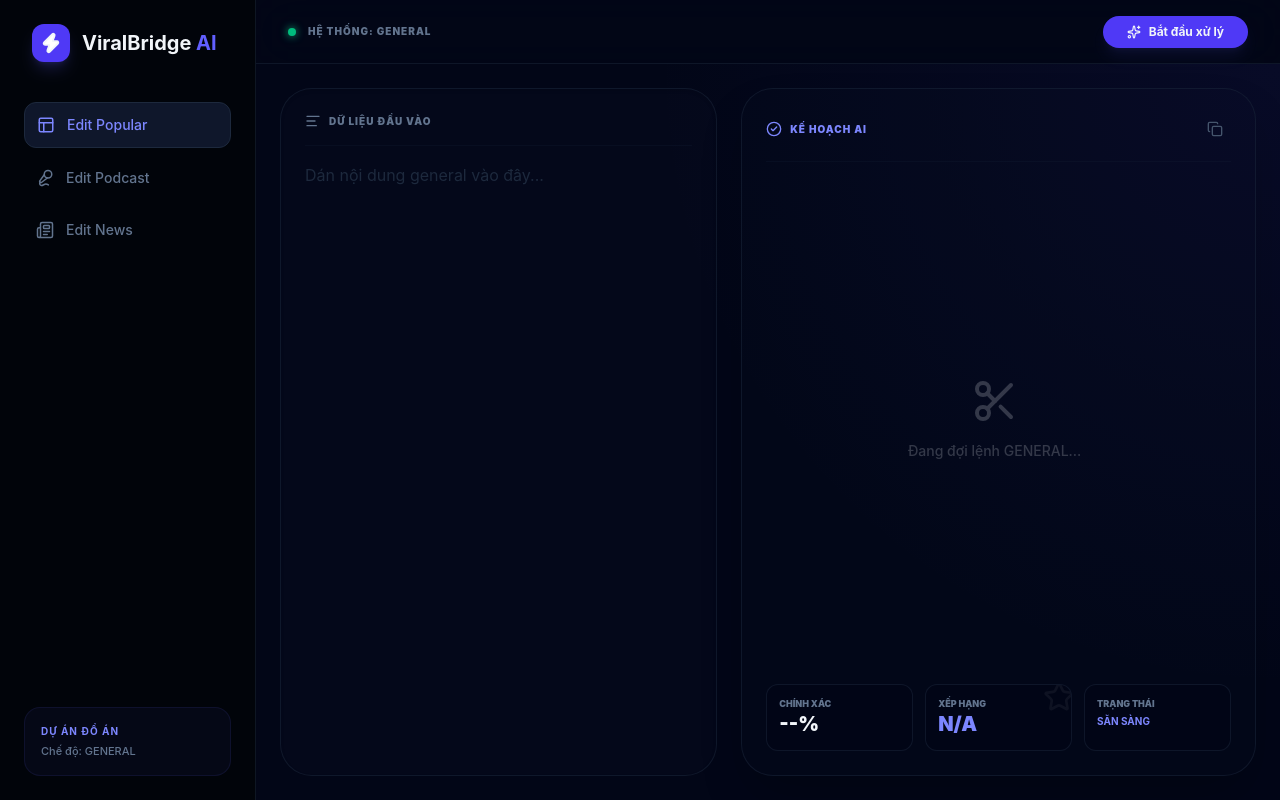
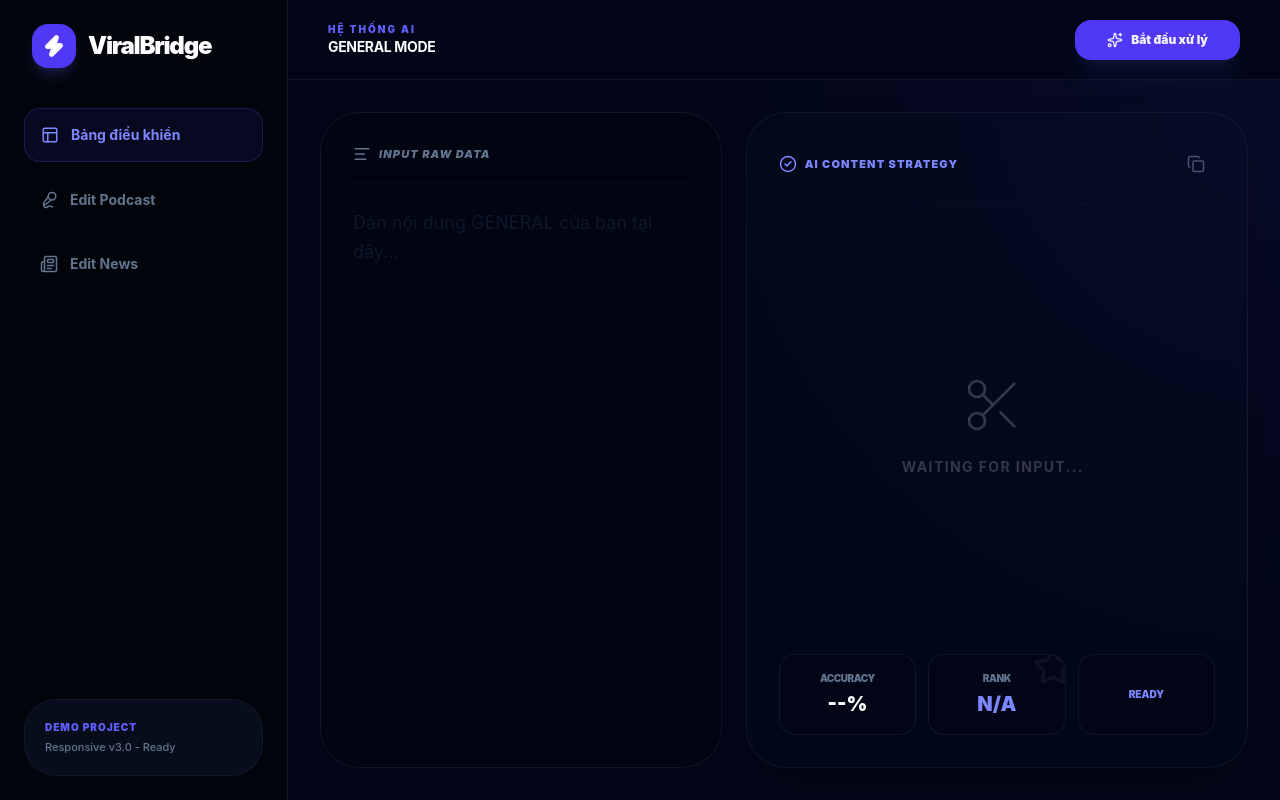
Before and after one commit to hyouka7749/viral-bridge-ai, a React (Vite) app: page / in a window 1280 px wide. Built offline with nearby package versions, Linux system fonts and the light colour scheme.

Commit message:
update 29/3

```diff
--- a/src/App.css
+++ b/src/App.css
@@ -1,20 +1,15 @@
+/* Nền Gradient mượt */
 .main-bg-gradient {
   background: radial-gradient(circle at top right, rgba(79, 70, 229, 0.08), transparent, transparent);
 }
 
-.custom-scrollbar::-webkit-scrollbar {
-  width: 4px;
-}
+/* Thanh cuộn chuyên nghiệp */
+.custom-scrollbar::-webkit-scrollbar { width: 4px; }
+.custom-scrollbar::-webkit-scrollbar-track { background: transparent; }
+.custom-scrollbar::-webkit-scrollbar-thumb { background: #1e293b; border-radius: 10px; }
+.custom-scrollbar::-webkit-scrollbar-thumb:hover { background: #4f46e5; }
 
-.custom-scrollbar::-webkit-scrollbar-thumb {
-  background: #1e293b;
-  border-radius: 10px;
-}
-
-.custom-scrollbar::-webkit-scrollbar-thumb:hover {
-  background: #4f46e5;
-}
-
-.scrollbar-hide::-webkit-scrollbar {
-  display: none;
-}
+/* Ép Markdown hiển thị đẹp */
+.prose h3 { margin-top: 2rem !important; color: #818cf8 !important; font-weight: 900 !important; font-size: 1.25rem !important; }
+.prose hr { border-color: rgba(30, 41, 59, 0.5) !important; margin: 1.5rem 0 !important; }
+.prose strong { color: #10b981 !important; }
--- a/src/App.jsx
+++ b/src/App.jsx
@@ -11,54 +11,43 @@ export default function App() {
   const [script, setScript] = useState('');
   const [optimizedScript, setOptimizedScript] = useState('');
   const [isLoading, setIsLoading] = useState(false);
-  const [metrics, setMetrics] = useState({ score: '--', status: 'Sẵn sàng', rating: 'N/A' });
+  const [isSidebarOpen, setIsSidebarOpen] = useState(false);
+  const [metrics, setMetrics] = useState({ score: '--', status: 'READY', rating: 'N/A' });
 
   const handleOptimize = async () => {
-    if (!script.trim()) return alert("Vui lòng dán nội dung!");
+    if (!script.trim()) return alert("Vui lòng dán nội dung kịch bản!");
     setIsLoading(true);
     setOptimizedScript('');
-
     try {
       const genAI = new GoogleGenerativeAI(import.meta.env.VITE_GEMINI_API_KEY);
-      const model = genAI.getGenerativeModel({
-        model: "gemini-3-flash-preview",
-        systemInstruction: PROMPTS[activeMode]
-      });
-
+      const model = genAI.getGenerativeModel({ model: "gemini-3-flash-preview", systemInstruction: PROMPTS[activeMode] });
       const result = await model.generateContent(`Analyze this transcript: \n\n ${script}`);
       const responseText = result.response.text();
+
       const ratingMatch = responseText.match(/\[RATING\]:\s*(\w+)/);
       const extractedRating = ratingMatch ? ratingMatch[1] : 'A';
 
       setOptimizedScript(responseText.replace(/\[RATING\]:.*$/, ''));
       setMetrics({
         score: Math.floor(Math.random() * (99 - 92 + 1) + 92).toString(),
-        status: `Đã xử lý (${activeMode})`,
+        status: `PROCESSED (${activeMode})`,
         rating: extractedRating
       });
-    } catch (error) {
-      setOptimizedScript("### ❌ Lỗi kết nối AI");
-    } finally {
-      setIsLoading(false);
-    }
+    } catch (error) { setOptimizedScript("### ❌ Lỗi kết nối AI"); } finally { setIsLoading(false); }
   };
 
   const getRatingColor = (r) => {
-    if (r === 'S') return 'text-amber-400 drop-shadow-[0_0_8px_rgba(251,191,36,0.4)]';
+    if (r === 'S') return 'text-amber-400 drop-shadow-[0_0_10px_rgba(251,191,36,0.4)]';
     if (r === 'A') return 'text-emerald-400';
     return 'text-indigo-400';
   };
 
   return (
-    <div className="flex h-screen bg-[#020617] text-slate-100 font-sans selection:bg-indigo-500/30 overflow-hidden">
-      <Sidebar activeMode={activeMode} setActiveMode={setActiveMode} />
-      <main className="flex-1 flex flex-col min-w-0">
-        <Header isLoading={isLoading} activeMode={activeMode} onOptimize={handleOptimize} />
-        <EditorArea
-          script={script} setScript={setScript} optimizedScript={optimizedScript}
-          isLoading={isLoading} metrics={metrics} activeMode={activeMode}
-          getRatingColor={getRatingColor} onCopy={() => {navigator.clipboard.writeText(optimizedScript); alert("Đã copy!")}}
-        />
+    <div className="flex h-screen bg-[#020617] text-slate-100 font-sans selection:bg-indigo-500/30 overflow-hidden relative">
+      <Sidebar activeMode={activeMode} setActiveMode={setActiveMode} isOpen={isSidebarOpen} onClose={() => setIsSidebarOpen(false)} />
+      <main className="flex-1 flex flex-col min-w-0 w-full relative h-full">
+        <Header isLoading={isLoading} activeMode={activeMode} onOptimize={handleOptimize} onMenuClick={() => setIsSidebarOpen(true)} />
+        <EditorArea script={script} setScript={setScript} optimizedScript={optimizedScript} isLoading={isLoading} metrics={metrics} activeMode={activeMode} getRatingColor={getRatingColor} onCopy={() => {navigator.clipboard.writeText(optimizedScript); alert("Success!");}} />
       </main>
     </div>
   );
--- a/src/components/EditorArea.jsx
+++ b/src/components/EditorArea.jsx
@@ -3,45 +3,65 @@ import ReactMarkdown from 'react-markdown';
 import { AlignLeft, CheckCircle2, Copy, Scissors, Star } from 'lucide-react';
 
 const EditorArea = ({ script, setScript, optimizedScript, isLoading, metrics, activeMode, getRatingColor, onCopy }) => (
-  <div className="flex-1 flex p-6 gap-6 main-bg-gradient overflow-hidden">
-    <div className="flex-1 flex flex-col bg-slate-900/20 rounded-[2rem] border border-slate-800/50 p-6 overflow-hidden shadow-inner">
-      <div className="flex items-center gap-2 text-slate-500 mb-4 border-b border-slate-800/20 pb-4">
-        <AlignLeft size={16} /> <span className="text-[10px] font-black uppercase tracking-widest">Dữ liệu đầu vào</span>
+  <div className="flex-1 flex flex-col lg:flex-row p-4 lg:p-8 gap-6 main-bg-gradient overflow-y-auto custom-scrollbar">
+
+    {/* CỘT NHẬP TRANSCRIPT */}
+    <div className="w-full h-[400px] lg:h-full lg:flex-1 flex flex-col bg-[#01040a]/40 rounded-[2.5rem] border border-slate-800/50 p-6 lg:p-8 shadow-inner shrink-0 lg:shrink">
+      <div className="flex items-center gap-2 text-slate-500 mb-6 border-b border-slate-800/20 pb-5">
+        <AlignLeft size={18} />
+        <span className="text-[11px] font-black uppercase tracking-widest italic">Input Raw Data</span>
       </div>
-      <textarea className="flex-1 bg-transparent border-none focus:ring-0 text-base resize-none placeholder-slate-800 outline-none custom-scrollbar leading-relaxed"
-        placeholder={`Dán nội dung ${activeMode.toLowerCase()} vào đây...`} value={script} onChange={(e) => setScript(e.target.value)} disabled={isLoading} />
+      <textarea
+        className="flex-1 bg-transparent border-none focus:ring-0 text-base lg:text-lg resize-none placeholder-slate-900 outline-none leading-relaxed custom-scrollbar"
+        placeholder={`Dán nội dung ${activeMode} của bạn tại đây...`}
+        value={script}
+        onChange={(e) => setScript(e.target.value)}
+        disabled={isLoading}
+      />
     </div>
 
-    <div className={`flex-[1.2] flex flex-col bg-slate-900/10 rounded-[2rem] border ${isLoading ? 'border-indigo-500/40' : 'border-slate-800/50'} p-6 relative overflow-hidden transition-all shadow-2xl`}>
-      <div className="flex justify-between items-center mb-4 border-b border-slate-800/20 pb-4">
+    {/* CỘT KẾT QUẢ AI */}
+    <div className={`w-full flex-1 min-h-[600px] lg:h-full lg:flex-[1.3] flex flex-col bg-slate-900/10 rounded-[2.5rem] border ${isLoading ? 'border-indigo-500/40' : 'border-slate-800/50'} p-6 lg:p-8 relative shadow-2xl shrink-0 lg:shrink`}>
+      <div className="flex justify-between items-center mb-6 border-b border-slate-800/20 pb-5">
         <div className="flex items-center gap-2 text-indigo-400">
-          <CheckCircle2 size={16} /> <span className="text-[10px] font-black uppercase tracking-widest">Kế hoạch AI</span>
+          <CheckCircle2 size={18} />
+          <span className="text-[11px] font-black uppercase tracking-widest">AI Content Strategy</span>
         </div>
-        <button onClick={onCopy} className="text-slate-600 hover:text-slate-400 p-2 hover:bg-slate-800 rounded-lg"><Copy size={16} /></button>
+        <button onClick={onCopy} className="text-slate-600 hover:text-slate-400 p-2.5 hover:bg-slate-800 rounded-xl transition-all"><Copy size={18} /></button>
       </div>
+
       <div className="flex-1 overflow-y-auto custom-scrollbar pr-2">
         {isLoading ? (
-          <div className="space-y-6 pt-4 animate-pulse">
-            <div className="h-4 bg-slate-800/50 w-1/2 rounded-full"></div>
-            <div className="h-32 bg-slate-800/20 w-full rounded-3xl"></div>
+          <div className="space-y-8 pt-4 animate-pulse">
+            <div className="h-5 bg-slate-800/50 w-1/2 rounded-full"></div>
+            <div className="h-48 bg-slate-800/20 w-full rounded-[2rem]"></div>
           </div>
         ) : optimizedScript ? (
-          <div className="prose prose-invert prose-indigo max-w-none prose-sm pt-2"><ReactMarkdown>{optimizedScript}</ReactMarkdown></div>
+          <div className="prose prose-invert prose-indigo max-w-none prose-sm lg:prose-base pt-2"><ReactMarkdown>{optimizedScript}</ReactMarkdown></div>
         ) : (
-          <div className="h-full flex flex-col items-center justify-center opacity-20"><Scissors size={48} /><p className="mt-4 text-sm font-medium">Đang đợi lệnh {activeMode}...</p></div>
+          <div className="h-full flex flex-col items-center justify-center opacity-20 py-10">
+            <Scissors size={64} strokeWidth={1} />
+            <p className="mt-5 text-sm font-bold uppercase tracking-widest">Waiting for input...</p>
+          </div>
         )}
       </div>
-      <div className="grid grid-cols-3 gap-3 mt-6">
-        <div className="bg-[#020617]/80 p-3 rounded-xl border border-slate-800/50"><p className="text-[9px] text-slate-500 uppercase font-black">Chính xác</p><p className="text-xl font-black">{metrics.score}%</p></div>
-        <div className="bg-[#020617]/80 p-3 rounded-xl border border-slate-800/50 relative overflow-hidden">
-          <Star size={32} className="absolute -right-1 -top-1 text-white/5" />
-          <p className="text-[9px] text-slate-500 uppercase font-black">Xếp hạng</p>
-          <p className={`text-xl font-black ${getRatingColor(metrics.rating)}`}>{metrics.rating}</p>
+
+      {/* FOOTER METRICS */}
+      <div className="grid grid-cols-3 gap-3 mt-8 shrink-0">
+        <div className="bg-[#020617]/80 p-4 rounded-2xl border border-slate-800/50 text-center">
+          <p className="text-[10px] text-slate-500 uppercase font-black tracking-tighter mb-1">Accuracy</p>
+          <p className="text-xl font-black text-white">{metrics.score}%</p>
         </div>
-        <div className="bg-[#020617]/80 p-3 rounded-xl border border-slate-800/50"><p className="text-[9px] text-slate-500 uppercase font-black">Trạng thái</p><p className="text-[10px] font-bold text-indigo-400 mt-1 truncate uppercase">{metrics.status}</p></div>
+        <div className="bg-[#020617]/80 p-4 rounded-2xl border border-slate-800/50 text-center relative overflow-hidden">
+          <Star size={40} className="absolute -right-2 -top-2 text-white/5" />
+          <p className="text-[10px] text-slate-500 uppercase font-black tracking-tighter mb-1">Rank</p>
+          <p className={`text-xl font-black transition-all ${getRatingColor(metrics.rating)}`}>{metrics.rating}</p>
+        </div>
+        <div className="bg-[#020617]/80 p-4 rounded-2xl border border-slate-800/50 flex items-center justify-center">
+          <p className="text-[10px] font-black text-indigo-400 uppercase leading-tight text-center">{metrics.status}</p>
+        </div>
       </div>
     </div>
   </div>
 );
-
 export default EditorArea;
--- a/src/components/Header.jsx
+++ b/src/components/Header.jsx
@@ -1,17 +1,23 @@
 import React from 'react';
-import { Sparkles, Loader2 } from 'lucide-react';
+import { Sparkles, Loader2, Menu } from 'lucide-react';
 
-const Header = ({ isLoading, activeMode, onOptimize }) => (
-  <header className="h-16 border-b border-slate-800/50 flex items-center justify-between px-8 bg-[#020617]/50 backdrop-blur-xl shrink-0 z-20">
-    <div className="flex items-center gap-3">
-      <div className={`h-2 w-2 rounded-full ${isLoading ? 'bg-amber-500 animate-ping' : 'bg-emerald-500 shadow-[0_0_8px_#10b981]'}`}></div>
-      <h2 className="text-[10px] font-black uppercase tracking-widest text-slate-500">Hệ thống: {activeMode}</h2>
+const Header = ({ isLoading, activeMode, onOptimize, onMenuClick }) => (
+  <header className="h-20 border-b border-slate-800/50 flex items-center justify-between px-4 lg:px-10 bg-[#020617]/90 backdrop-blur-2xl shrink-0 z-50">
+    <div className="flex items-center gap-4">
+      <button onClick={onMenuClick} className="p-2 lg:hidden text-slate-400 hover:bg-slate-800 rounded-xl transition-colors">
+        <Menu size={24} />
+      </button>
+      <div className="flex flex-col">
+        <span className="text-[10px] font-black text-indigo-500 uppercase tracking-[0.2em]">Hệ thống AI</span>
+        <h2 className="text-sm font-bold text-white uppercase tracking-tight">{activeMode} Mode</h2>
+      </div>
     </div>
-    <button onClick={onOptimize} disabled={isLoading} className="bg-indigo-600 hover:bg-indigo-500 px-6 py-2 rounded-full text-xs font-bold flex items-center gap-2 transition-all shadow-lg active:scale-95 disabled:opacity-50 shadow-indigo-500/10">
-      {isLoading ? <Loader2 size={14} className="animate-spin" /> : <Sparkles size={14} />}
-      {isLoading ? 'Đang phân tích...' : 'Bắt đầu xử lý'}
+
+    <button onClick={onOptimize} disabled={isLoading} className="bg-indigo-600 hover:bg-indigo-500 px-5 lg:px-8 py-3 rounded-2xl text-xs font-black flex items-center gap-2 transition-all active:scale-95 disabled:opacity-50 shadow-xl shadow-indigo-500/10">
+      {isLoading ? <Loader2 size={16} className="animate-spin" /> : <Sparkles size={16} />}
+      <span className="hidden sm:inline">{isLoading ? 'Đang phân tích...' : 'Bắt đầu xử lý'}</span>
+      <span className="sm:hidden">{isLoading ? '...' : 'Chạy'}</span>
     </button>
   </header>
 );
-
 export default Header;
--- a/src/components/Sidebar.jsx
+++ b/src/components/Sidebar.jsx
@@ -1,42 +1,43 @@
 import React from 'react';
-import { Zap, Layout, Mic2, Newspaper } from 'lucide-react';
+import { Zap, Layout, Mic2, Newspaper, X } from 'lucide-react';
 
-const Sidebar = ({ activeMode, setActiveMode }) => {
+const Sidebar = ({ activeMode, setActiveMode, isOpen, onClose }) => {
   const menuItems = [
-    { id: 'GENERAL', label: 'Edit Popular', icon: <Layout size={18} /> },
+    { id: 'GENERAL', label: 'Bảng điều khiển', icon: <Layout size={18} /> },
     { id: 'PODCAST', label: 'Edit Podcast', icon: <Mic2 size={18} /> },
     { id: 'NEWS', label: 'Edit News', icon: <Newspaper size={18} /> },
   ];
 
   return (
-    <aside className="w-64 border-r border-slate-800/50 p-6 flex flex-col bg-[#01040a] z-30">
-      <div className="flex items-center gap-3 mb-10 px-2">
-        <div className="bg-indigo-600 p-2 rounded-xl shadow-lg shadow-indigo-500/20">
-          <Zap size={22} fill="white" />
+    <>
+      {/* Lớp phủ Overlay khi menu mở trên Mobile */}
+      {isOpen && (
+        <div className="fixed inset-0 bg-black/80 backdrop-blur-md z-[60] lg:hidden" onClick={onClose} />
+      )}
+
+      <aside className={`fixed inset-y-0 left-0 w-72 bg-[#01040a] border-r border-slate-800/50 p-6 flex flex-col z-[70] transition-transform duration-300 lg:relative lg:translate-x-0 ${isOpen ? 'translate-x-0' : '-translate-x-full'}`}>
+        <div className="flex items-center justify-between mb-10 px-2">
+          <div className="flex items-center gap-3">
+            <div className="bg-indigo-600 p-2.5 rounded-2xl shadow-lg shadow-indigo-500/20"><Zap size={24} fill="white" /></div>
+            <h1 className="text-2xl font-black tracking-tighter text-white">ViralBridge</h1>
           </div>
-        <h1 className="text-xl font-bold">ViralBridge <span className="text-indigo-500">AI</span></h1>
+          <button className="lg:hidden p-2 text-slate-500 hover:text-white" onClick={onClose}><X size={24}/></button>
         </div>
-      <nav className="flex-1 space-y-2">
+
+        <nav className="flex-1 space-y-3">
           {menuItems.map((item) => (
-          <button
-            key={item.id}
-            onClick={() => setActiveMode(item.id)}
-            className={`flex items-center gap-3 w-full p-3 rounded-xl text-sm font-medium transition-all ${
-              activeMode === item.id
-              ? 'bg-slate-900 border border-slate-800 text-indigo-400'
-              : 'text-slate-500 hover:bg-slate-900/50 hover:text-slate-300'
-            }`}
-          >
+            <button key={item.id} onClick={() => {setActiveMode(item.id); onClose();}} className={`flex items-center gap-3 w-full p-4 rounded-2xl text-sm font-bold transition-all ${activeMode === item.id ? 'bg-indigo-600/10 text-indigo-400 border border-indigo-500/20' : 'text-slate-500 hover:bg-slate-900/50 hover:text-slate-300'}`}>
               {item.icon} {item.label}
             </button>
           ))}
         </nav>
-      <div className="mt-auto p-4 bg-indigo-500/5 border border-indigo-500/10 rounded-2xl">
-        <p className="text-[10px] text-indigo-400 font-bold uppercase tracking-widest mb-1">Dự án Đồ Án</p>
-        <p className="text-[11px] text-slate-500 font-medium">Chế độ: {activeMode}</p>
+
+        <div className="mt-auto p-5 bg-slate-900/50 rounded-[2rem] border border-slate-800/50">
+          <p className="text-[10px] text-indigo-500 font-black uppercase tracking-widest mb-1">Demo Project</p>
+          <p className="text-[11px] text-slate-500 font-medium">Responsive v3.0 - Ready</p>
         </div>
       </aside>
+    </>
   );
 };
-
 export default Sidebar;
```
Lines whose indentation alone changed are shown as unchanged.
